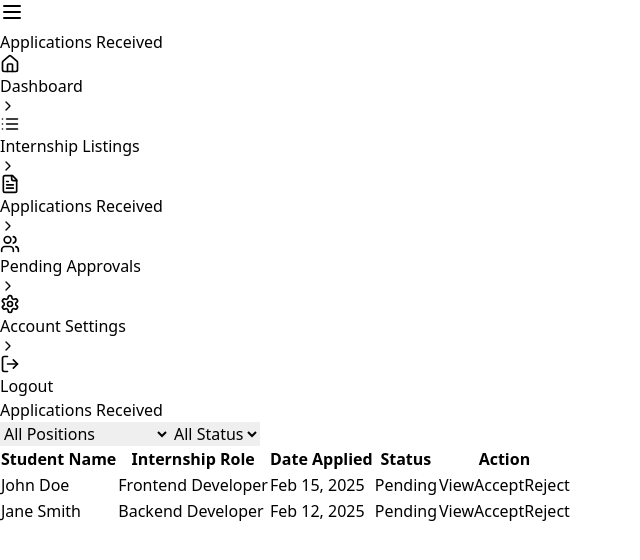
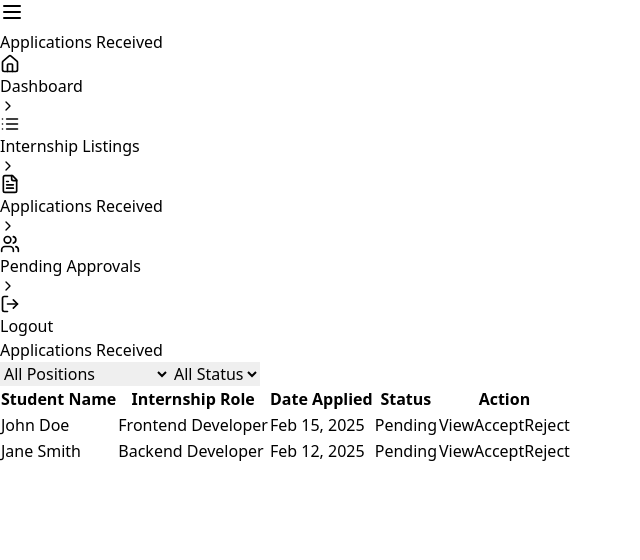
Before and after one commit to baudoinvic/intern-connect, a React (Vite) app: page /company/application in a window 1280 px wide. Shown: the top 560 px of the page, without its empty margins (0-640 px from the left). Built offline with nearby package versions, Linux system fonts and the light colour scheme.

Commit message:
remove the settings

```diff
--- a/src/components/Company/Application.jsx
+++ b/src/components/Company/Application.jsx
@@ -36,11 +36,7 @@ const Application = () => {
       icon: <Users size={20} />,
       path: "/company/pending",
     },
-    {
-      name: "Account Settings",
-      icon: <Settings size={20} />,
-      path: "/companies/settings",
-    },
+
   ];
 
   const handleLogout = () => {
--- a/src/components/Company/CompaniesDashboard.jsx
+++ b/src/components/Company/CompaniesDashboard.jsx
@@ -37,11 +37,7 @@ function CompaniesDashboard() {
       icon: <Users size={20} />,
       path: "/companies/approvals",
     },
-    {
-      name: "Account Settings",
-      icon: <Settings size={20} />,
-      path: "/companies/settings",
-    },
+
   ];
 
   const handleLogout = () => {
--- a/src/components/Company/Dash.jsx
+++ b/src/components/Company/Dash.jsx
@@ -36,11 +36,7 @@ function Dash() {
       icon: <Users size={20} />,
       path: "/pending/approvals",
     },
-    {
-      name: "Account Settings",
-      icon: <Settings size={20} />,
-      path: "/companies/settings",
-    },
+
   ];
 
   const handleLogout = () => {
--- a/src/components/Company/Interns.jsx
+++ b/src/components/Company/Interns.jsx
@@ -45,11 +45,7 @@ function Interns() {
        icon: <Users size={20} />,
        path: "/company/pending",
      },
-     {
-       name: "Account Settings",
-       icon: <Settings size={20} />,
-       path: "/companies/settings",
-     },
+
    ];
 
   const handleLogout = () => {
--- a/src/components/Company/Pending.jsx
+++ b/src/components/Company/Pending.jsx
@@ -33,11 +33,7 @@ const Application = () => {
       icon: <Users size={20} />,
       path: "/company/pending",
     },
-    {
-      name: "Account Settings",
-      icon: <Settings size={20} />,
-      path: "/companies/settings",
-    },
+
   ];
 
   const handleLogout = () => {
```
